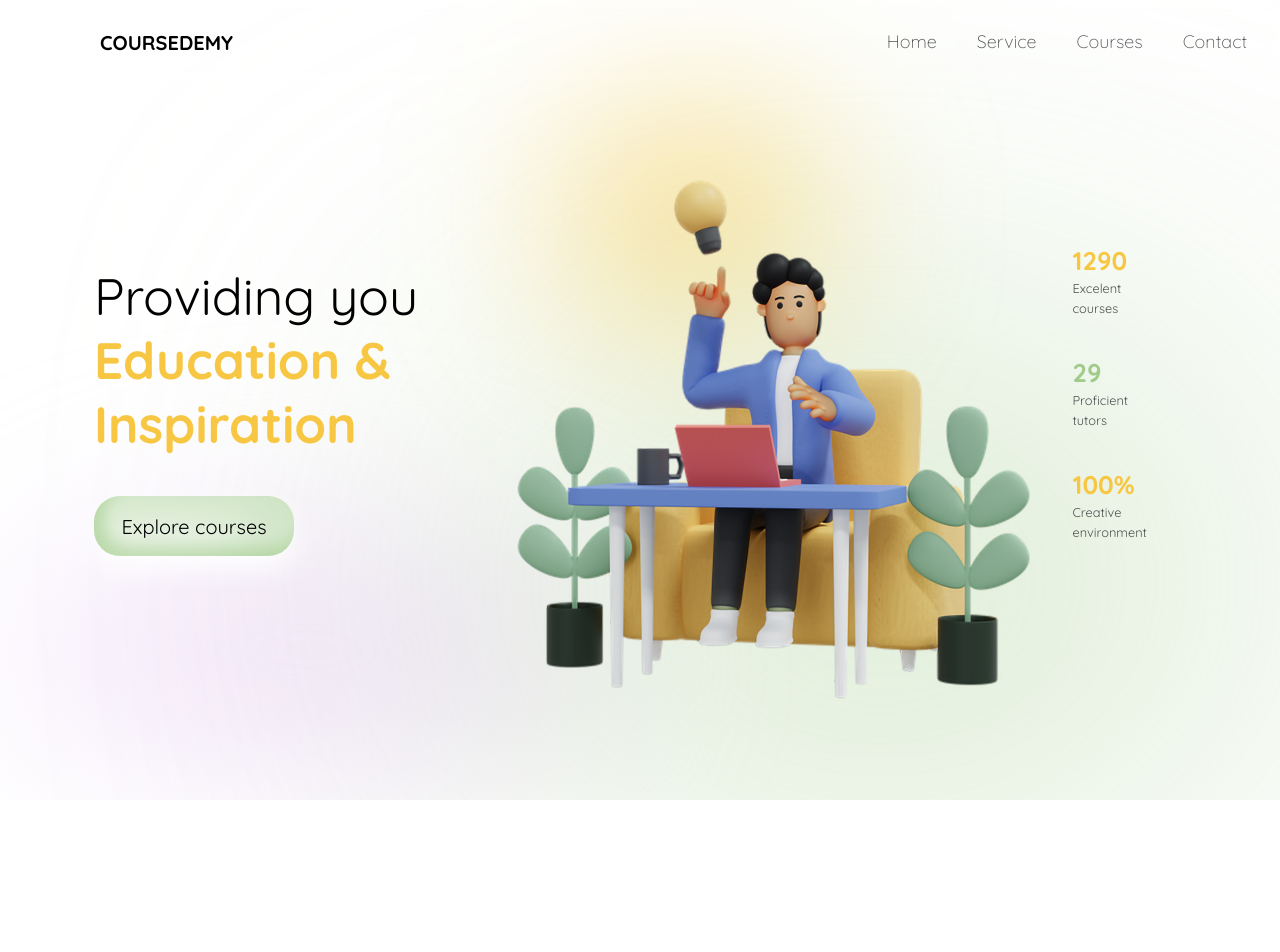
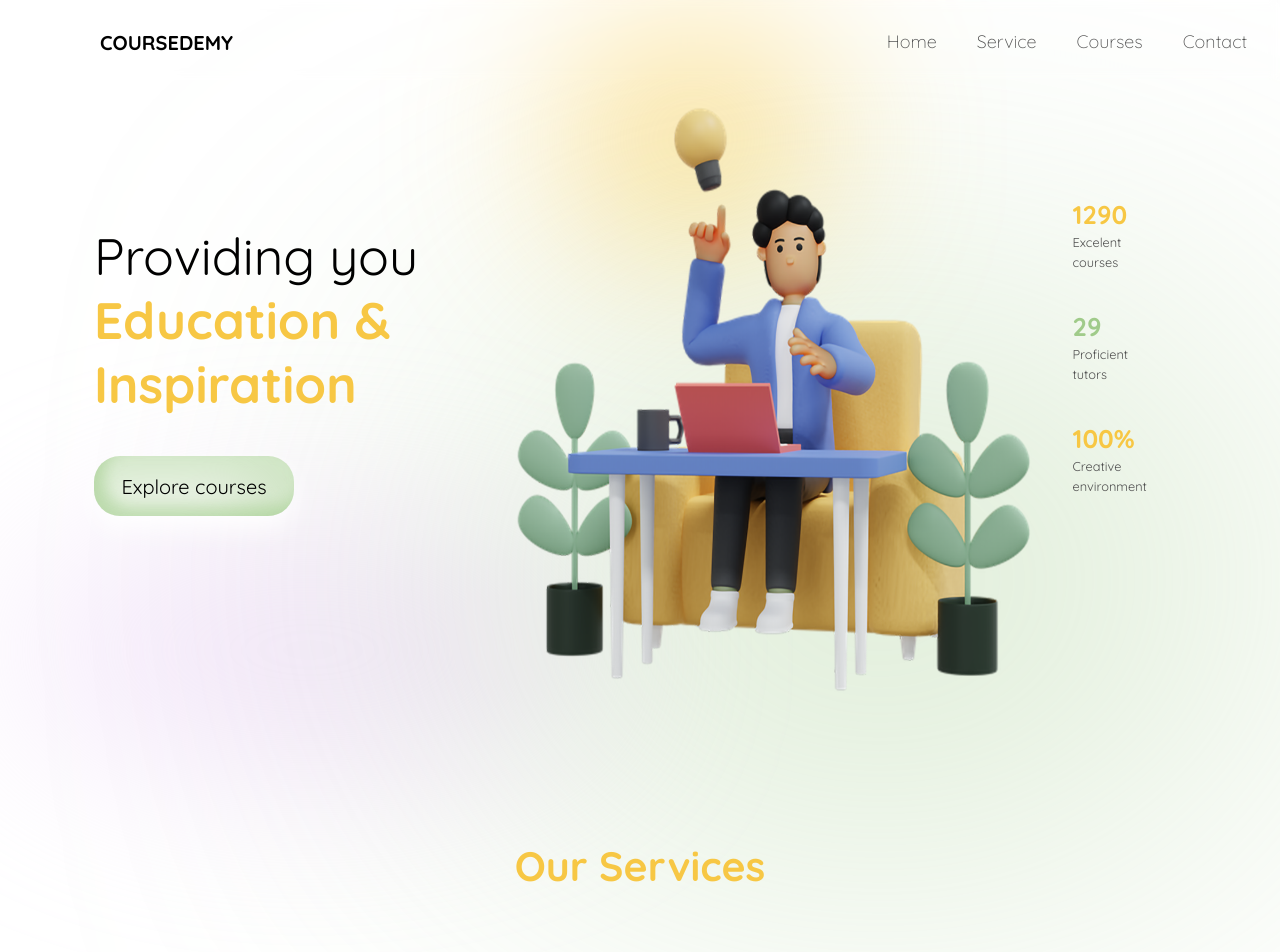
Before and after one commit to rnimisha/e-learning, a React (Create React App) app: page / in a window 1280 px wide. Shown: the top 952 px of the page. Before the commit the page ends 800 px from the top, so only its background shows below. Built offline with nearby package versions, Linux system fonts and the light colour scheme.

Commit message:
service component created

```diff
--- a/src/App.js
+++ b/src/App.js
@@ -1,6 +1,7 @@
 import React from 'react'
 import Banner from './Components/Banner/Banner'
 import Navbar from './Components/Navbar/Navbar'
+import Service from './Components/Service/Service'
 
 
 const App = () => {
@@ -8,6 +9,7 @@ const App = () => {
     <>
       <Navbar/>
       <Banner/>
+      <Service/>
     </>
   )
 }
--- a/src/Components/Banner/banner.css
+++ b/src/Components/Banner/banner.css
@@ -2,7 +2,7 @@
     width: 90%;
     margin-left:5% ;
     padding: 2rem 0.5rem;
-    height: 90vh;
+    height: 100vh;
     display: flex;
 }
 
--- a/src/Components/Navbar/navbar.css
+++ b/src/Components/Navbar/navbar.css
@@ -7,6 +7,8 @@
     padding: 1.5rem 0rem 2rem;
     -webkit-backdrop-filter: blur(50px);
     backdrop-filter: blur(5px);
+    position: fixed;
+    z-index:9999;
 }}
 .nav-logo{
     flex: 2;
--- /dev/null
+++ b/src/Components/Service/Service.js
@@ -0,0 +1,21 @@
+import React from 'react'
+import './service.css'
+
+import serice1 from '../../images/service1.webp'
+
+const Service = () => {
+  return (
+    <div className='service-container'>
+        <div className="service-title">
+            <h1>Our Services</h1>
+        </div>
+
+        <div className="service-details">
+
+        </div>
+
+    </div>
+  )
+}
+
+export default Service
--- /dev/null
+++ b/src/Components/Service/service.css
@@ -0,0 +1,17 @@
+.service-container{
+    width: 90%;
+    margin-left:5% ;
+    padding: 2rem 0.5rem;
+    height: 100vh;
+    display: flex;
+    flex-direction: column;
+    align-items: center;
+}
+
+.service-title>h1
+{
+    font-size: 3.2vw;
+    color: #f7c744;
+    font-weight: 700;
+    width: 100%;
+}
```
Also changed, not shown: src/images/service1.webp (added).
